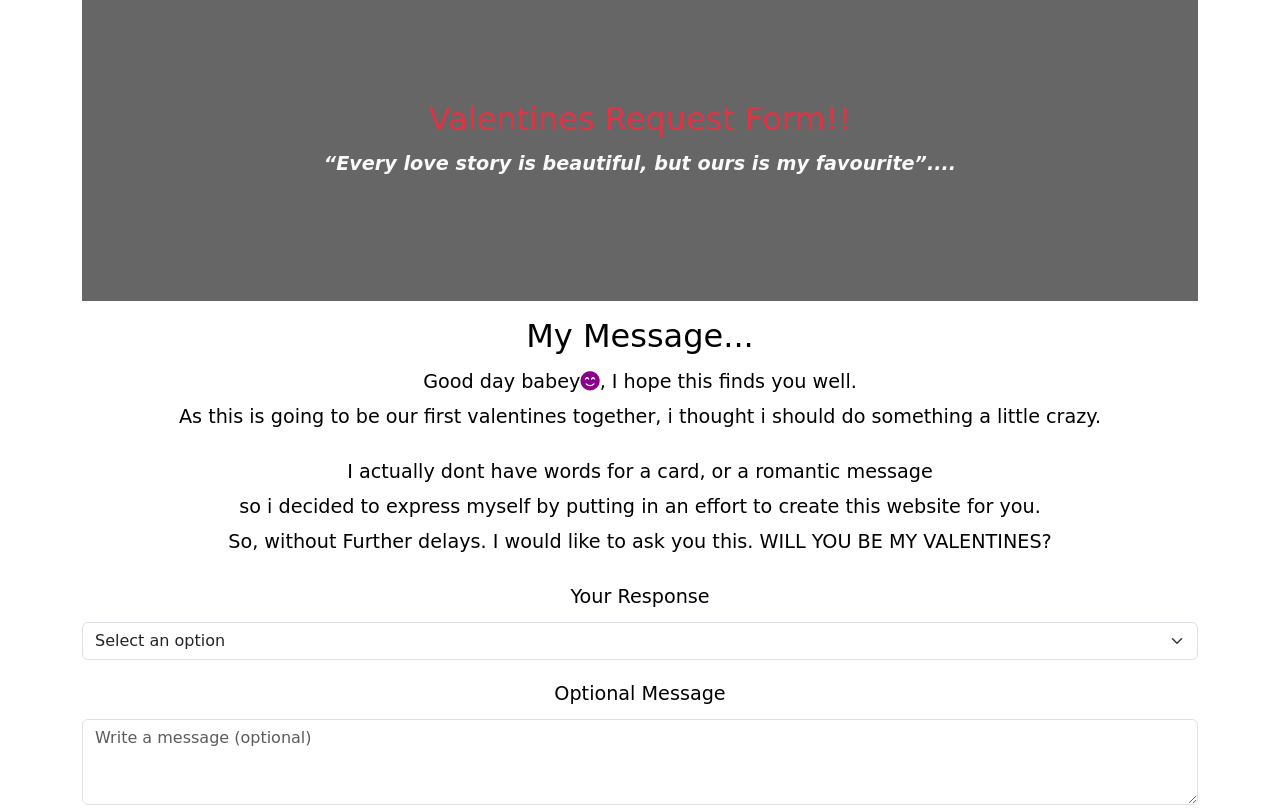
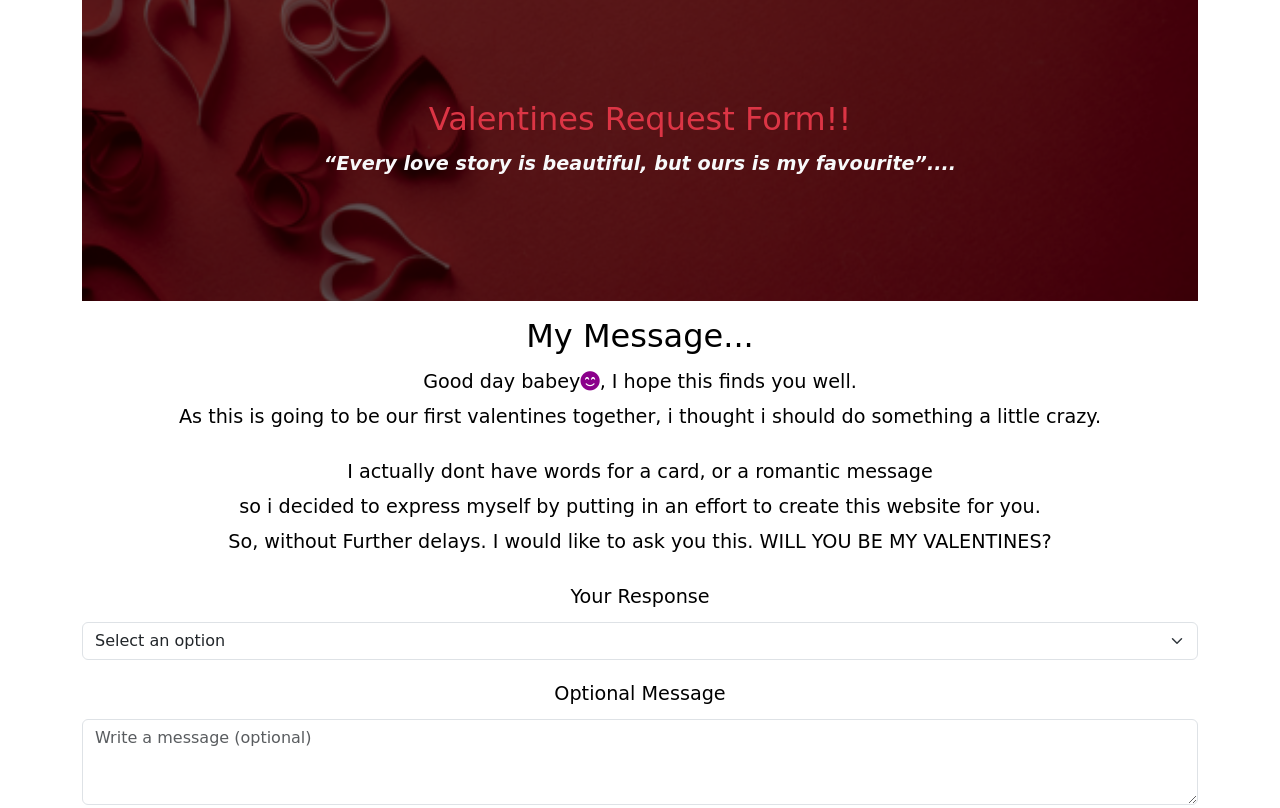
Before and after one commit to mathe209/valentinesCard, a plain HTML site: page index.html in a window 1280 px wide. Shown: the top 808 px of the page. Drawn offline with nearby package versions, Linux system fonts and the light colour scheme.

Commit message:
Update styles.css

```diff
--- a/styles.css
+++ b/styles.css
@@ -1,5 +1,5 @@
 .hero {
-    background: url("valenties/images/pic2_copy.png") center/cover no-repeat;
+    background: url("images/pic2_copy.png") center/cover no-repeat;
     text-align: center;
     padding: 100px 20px;
     position: relative;
```
